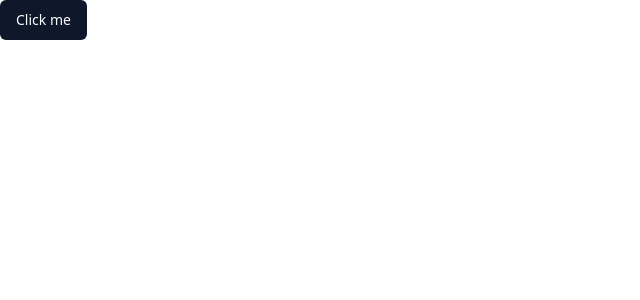
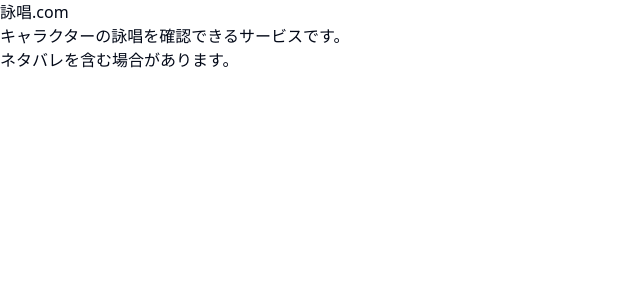
Before and after one commit to light-planck/eisyo, a React (Vite) app: page / in a window 1280 px wide. Shown: the top 300 px of the page, without its empty margins (0-640 px from the left). Built offline with nearby package versions, Linux system fonts and the light colour scheme; the HTML template or start-up script is replaced by a standard one.

Commit message:
feat: ホーム画面

```diff
--- a/src/App.tsx
+++ b/src/App.tsx
@@ -1,11 +1,13 @@
-import { Button } from "./components/ui/button";
-
-function App() {
+const App = () => {
   return (
     <>
-      <Button>Click me</Button>
+      <h1>詠唱.com</h1>
+      <div>
+        <p>キャラクターの詠唱を確認できるサービスです。</p>
+        <p>ネタバレを含む場合があります。</p>
+      </div>
     </>
   );
-}
+};
 
 export default App;
```
